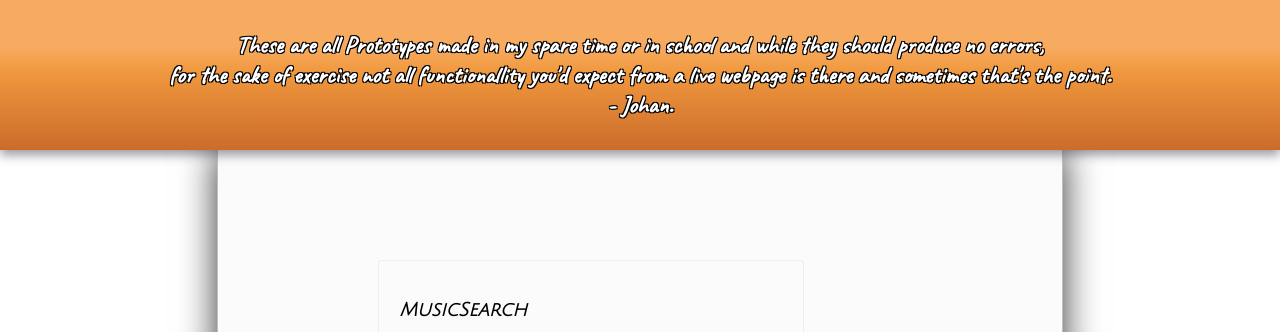
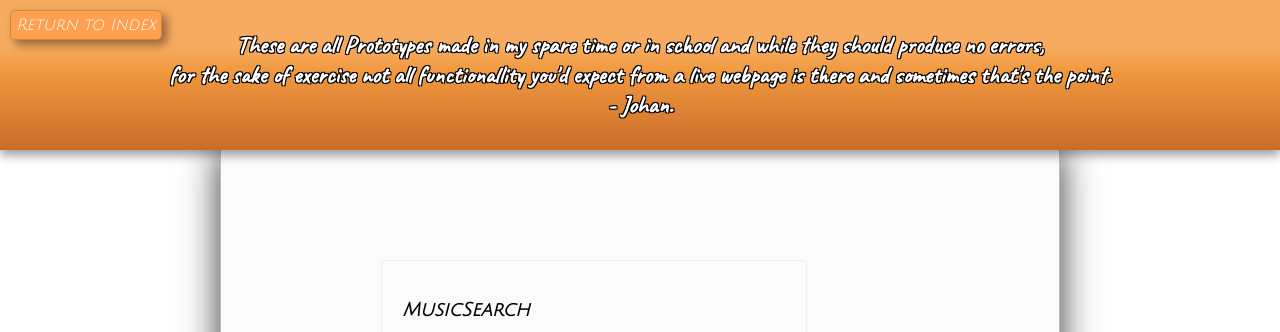
Before and after one commit to LuckyXII/LuckyXII.github.io, a plain HTML site: page projects.html in a window 1280 px wide. Shown: the top 332 px of the page. Drawn offline with nearby package versions, Linux system fonts and the light colour scheme.

Commit message:
add anchor tags

```diff
--- a/js/projects.jsx
+++ b/js/projects.jsx
@@ -32,7 +32,7 @@ class Project extends React.Component{
         return(
             <div className="wrapper">
                 <h3 className="title"><a href={info.href} target="_blank">{info.title}</a></h3>
-                <img className="cover" src={info.img} alt="cover"/>
+                <a href={info.href} target="_blank"><img className="cover" src={info.img} alt="cover"/></a>
                 <p className="description">{info.description}</p>
                 <p className="note"><strong>IMPORTANT:</strong> {info.important}</p>
                 <h4>For more info and further instructions please check out <a href="/aboutProjects.html">"Behind the scenes"</a></h4>
@@ -49,7 +49,8 @@ class Footer extends React.Component{
                 <h2><span>You have reached the End.</span><br/>
 
                     But don't worry there is more to come, however if you really want<br/>
-                    to see more you can find all exercises no matter how small on my <a href="">Github</a>.
+                    to see more you can find all exercises no matter how small on my
+                    <a href="https://github.com/LuckyXII" target="_blank">Github</a>.
                 </h2>
             </section>
         );
--- a/projects.html
+++ b/projects.html
@@ -14,6 +14,7 @@
     <body>
 
         <div id="flexContainer">
+            <a href="index.html" class="button">Return to Index</a>
             <h2>
                 These are all Prototypes made in my spare time or in school
                 and while they should produce no errors,<br/>
@@ -22,7 +23,7 @@
                 - Johan.
             </h2>
             <section id="App"></section>
-            <div id="parallax"></div>
+            <div id="background"></div>
         </div>
         <script type="text/jsx" src="js/projects.jsx"></script>
     </body>
--- a/style/projects.css
+++ b/style/projects.css
@@ -1,7 +1,31 @@
+*{
+    user-select: none;
+}
+
 html,body{
     padding: 0;
     margin:0;
     height: 100%;
+}
+
+.button{
+    position: absolute;
+    z-index: 12;
+    left: 0;
+    margin: 10px;
+    border-radius:5px;
+    background-color: #ffa051;
+    padding: 5px;
+    color: white;
+    font-family: 'Julius Sans One', sans-serif;
+    cursor: pointer;
+    border: 1px solid #cb8c37;
+    box-shadow: 5px 5px 10px rgba(0,0,0,0.4);
+}
+
+.button:active{
+    transform: scale(1.05);
+    color: white;
 }
 
 #flexContainer{
@@ -64,10 +88,16 @@ h2{
     font-family: 'Julius Sans One', sans-serif;
 }
 
+.title:active{
+    transform: translateY(1px);
+    font-size: 1.3em;
+}
+
 .cover{
     width: 30vw;
     height: auto;
     margin: auto;
+    border-radius: 5px;
 }
 
 .description{
@@ -79,14 +109,17 @@ h2{
     font-family: serif;
 }
 
-
 a{
     text-decoration: none;
     font-style: italic;
     color: black;
 }
 
-#parallax{
+a:active{
+    color: #898989;
+}
+
+#background{
     position: fixed;
     height: 100%;
     background-image: url("/LuckyXII.github.io/rescources/river-690374.jpg");
```
